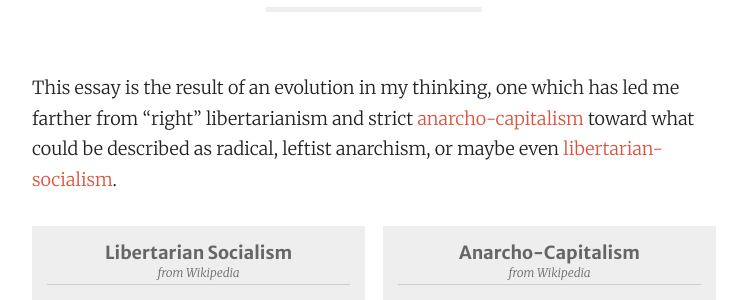
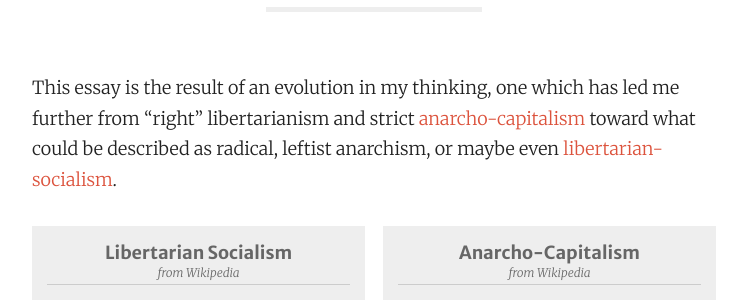
Before and after one commit to moyer/moyer.github.com, a Jekyll site: the page built from _posts/2014-04-16-the-limits-of-libertarianism.html, in a window 1280 px wide and 900 px high, scrolled down 2105 px. Shown: the part 184-484 px from the top of the window, without its empty margins (266-1013 px from the left). Built offline with Jekyll 4.4.1, drawn with Linux system fonts in a browser that asks for light colours; Markdown is read by kramdown in place of the engine named in the settings.

Commit message:
-farther +further in "Limits of Libertarianism"

```diff
--- a/_posts/2014-04-16-the-limits-of-libertarianism.html
+++ b/_posts/2014-04-16-the-limits-of-libertarianism.html
@@ -282,7 +282,7 @@ tags:
 
 		<hr />
 
-		<p>This essay is the result of an evolution in my thinking, one which has led me farther from &#8220;right&#8221; libertarianism and strict <a href="http://en.wikipedia.org/wiki/Anarcho-capitalism">anarcho-capitalism</a> toward  what could be described as radical, leftist anarchism, or maybe even <a href="http://en.wikipedia.org/wiki/Libertarian_socialism">libertarian-socialism</a>.</p>
+		<p>This essay is the result of an evolution in my thinking, one which has led me further from &#8220;right&#8221; libertarianism and strict <a href="http://en.wikipedia.org/wiki/Anarcho-capitalism">anarcho-capitalism</a> toward  what could be described as radical, leftist anarchism, or maybe even <a href="http://en.wikipedia.org/wiki/Libertarian_socialism">libertarian-socialism</a>.</p>
 
 		<div class="aside-block">
 			<blockquote class="aside aside--right">
```
Also changed, not shown: _drafts/limits-of-libertarianism.md (+1 -1 lines).
